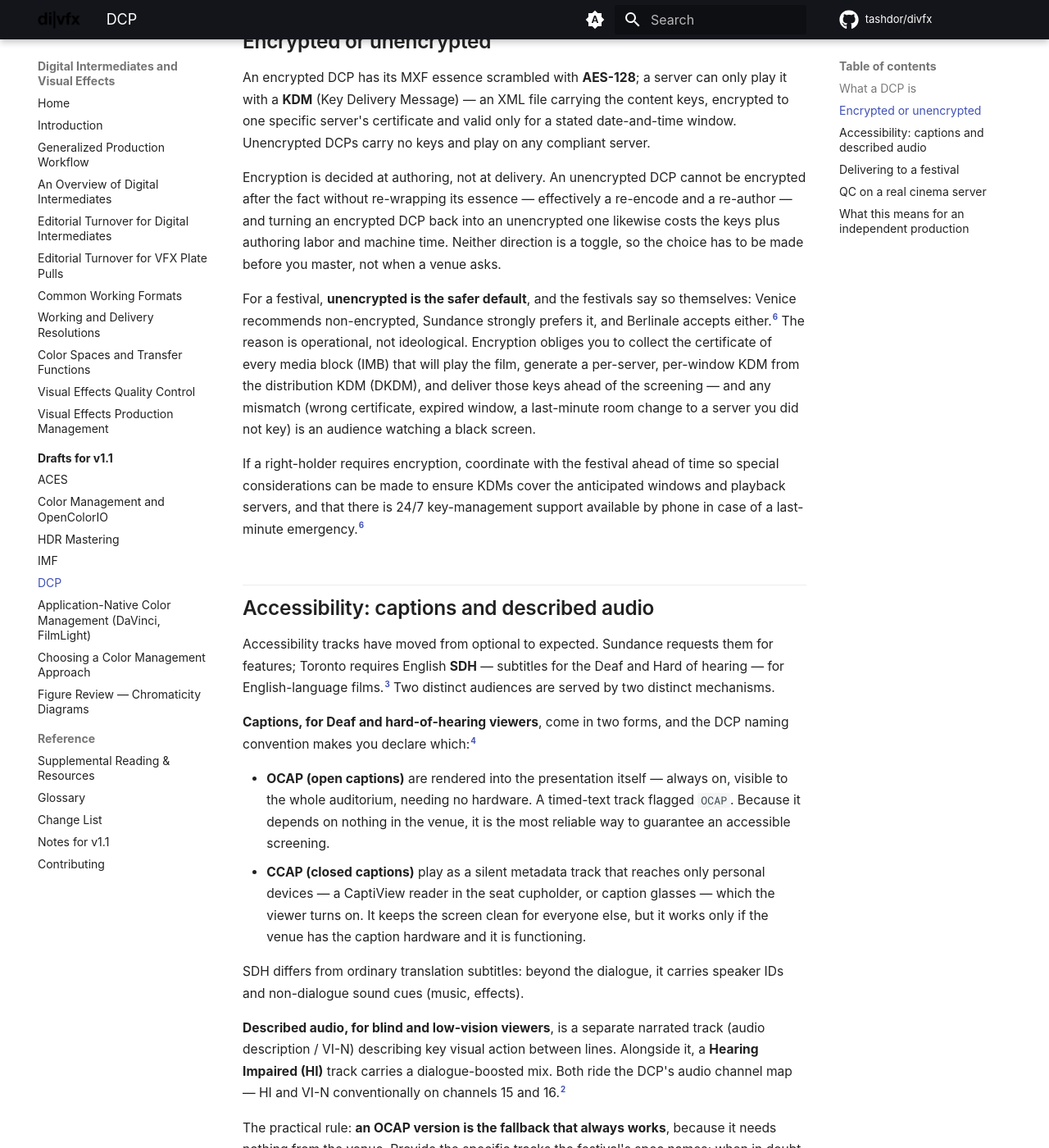
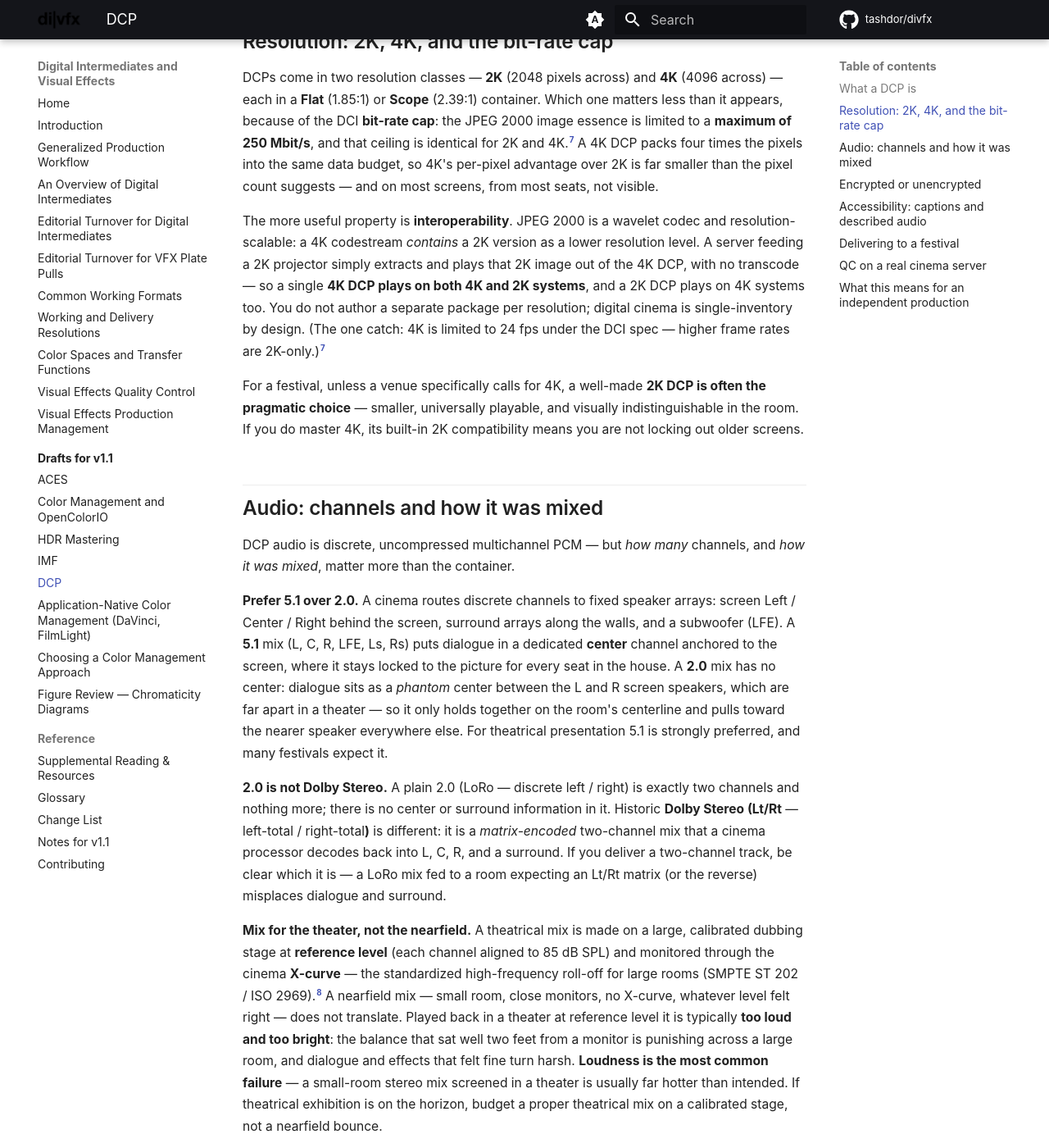
Before and after one commit to tashdor/divfx, an MkDocs documentation site: the page built from docs/drafts/dcp.md, in a window 1280 px wide and 1400 px high, scrolled down 1273 px. Shown: the whole window at 82% size. Built offline with MkDocs 1.6.1 and Material for MkDocs 9.7.7, drawn with Linux system fonts in a browser that asks for light colours; comment, search, counter and statistics services are not loaded; the version menu is left out; some of the changed text lies outside the part shown.

Commit message:
DCP: add Resolution (2K/4K + 250Mbps cap) and Audio (5.1 vs 2.0, theatrical vs nearfield) sections; plan-ahead accessibility; fix ACES grade round-trip in diagram
Co-Authored-By: Claude Opus 4.8 <noreply@anthropic.com>

```diff
--- a/docs/drafts/dcp.md
+++ b/docs/drafts/dcp.md
@@ -21,6 +21,24 @@ Structurally the DCP is the [IMF](imf.md)'s predecessor — and, in large part,
 | **Subtitles / captions** | **SMPTE Timed Text** ([ST 428-7](https://www.smpte.org/standards)) or Interop XML, with PNG or font-rendered glyphs |
 
 Two package flavors exist, and the difference matters at ingest. **Interop (IOP)** is the older de-facto format: narrower in what it allows, but understood by essentially every server ever deployed. **SMPTE DCP** is the standardized modern format (the ST 428/429 families) and is required for anything Interop never specified — high frame rates, immersive audio, and properly-signalled closed captions.[^dcp-dtdc] Most festivals accept both; some now expect SMPTE. Interop remains the safe universal when you do not know the venue's server age. Confirm which the festival wants before you master — the two are not interchangeable at the door.
+
+## Resolution: 2K, 4K, and the bit-rate cap
+
+DCPs come in two resolution classes — **2K** (2048 pixels across) and **4K** (4096 across) — each in a **Flat** (1.85:1) or **Scope** (2.39:1) container. Which one matters less than it appears, because of the DCI **bit-rate cap**: the JPEG 2000 image essence is limited to a **maximum of 250 Mbit/s**, and that ceiling is identical for 2K and 4K.[^dcp-res] A 4K DCP packs four times the pixels into the same data budget, so 4K's per-pixel advantage over 2K is far smaller than the pixel count suggests — and on most screens, from most seats, not visible.
+
+The more useful property is **interoperability**. JPEG 2000 is a wavelet codec and resolution-scalable: a 4K codestream *contains* a 2K version as a lower resolution level. A server feeding a 2K projector simply extracts and plays that 2K image out of the 4K DCP, with no transcode — so a single **4K DCP plays on both 4K and 2K systems**, and a 2K DCP plays on 4K systems too. You do not author a separate package per resolution; digital cinema is single-inventory by design. (The one catch: 4K is limited to 24 fps under the DCI spec — higher frame rates are 2K-only.)[^dcp-res]
+
+For a festival, unless a venue specifically calls for 4K, a well-made **2K DCP is often the pragmatic choice** — smaller, universally playable, and visually indistinguishable in the room. If you do master 4K, its built-in 2K compatibility means you are not locking out older screens.
+
+## Audio: channels and how it was mixed
+
+DCP audio is discrete, uncompressed multichannel PCM — but *how many* channels, and *how it was mixed*, matter more than the container.
+
+**Prefer 5.1 over 2.0.** A cinema routes discrete channels to fixed speaker arrays: screen Left / Center / Right behind the screen, surround arrays along the walls, and a subwoofer (LFE). A **5.1** mix (L, C, R, LFE, Ls, Rs) puts dialogue in a dedicated **center** channel anchored to the screen, where it stays locked to the picture for every seat in the house. A **2.0** mix has no center: dialogue sits as a *phantom* center between the L and R screen speakers, which are far apart in a theater — so it only holds together on the room's centerline and pulls toward the nearer speaker everywhere else. For theatrical presentation 5.1 is strongly preferred, and many festivals expect it.
+
+**2.0 is not Dolby Stereo.** A plain 2.0 (LoRo — discrete left / right) is exactly two channels and nothing more; there is no center or surround information in it. Historic **Dolby Stereo (Lt/Rt** — left-total / right-total**)** is different: it is a *matrix-encoded* two-channel mix that a cinema processor decodes back into L, C, R, and a surround. If you deliver a two-channel track, be clear which it is — a LoRo mix fed to a room expecting an Lt/Rt matrix (or the reverse) misplaces dialogue and surround.
+
+**Mix for the theater, not the nearfield.** A theatrical mix is made on a large, calibrated dubbing stage at **reference level** (each channel aligned to 85 dB SPL) and monitored through the cinema **X-curve** — the standardized high-frequency roll-off for large rooms (SMPTE ST 202 / ISO 2969).[^dcp-audio] A nearfield mix — small room, close monitors, no X-curve, whatever level felt right — does not translate. Played back in a theater at reference level it is typically **too loud and too bright**: the balance that sat well two feet from a monitor is punishing across a large room, and dialogue and effects that felt fine turn harsh. **Loudness is the most common failure** — a small-room stereo mix screened in a theater is usually far hotter than intended. If theatrical exhibition is on the horizon, budget a proper theatrical mix on a calibrated stage, not a nearfield bounce.
 
 ## Encrypted or unencrypted
 
@@ -75,7 +93,7 @@ Play it start to finish, listen to the full mix, and verify captions on the real
 ## What this means for an independent production
 
 - **Decide encryption early**, and default to unencrypted for festivals unless a rights-holder demands otherwise.
-- **Build accessibility during the DI, not after** — an OCAP version, SDH, and described audio are increasingly required, and retrofitting them into a finished master is expensive.
+- **Plan the accessibility deliverables ahead of time.** OCAP/SDH captions and described audio are increasingly required, and they are valuable assets for the eventual sale of the film. Given enough lead time they are cheap to produce well — take the time to author quality timed-text files at the correct frame rate — so that a sudden festival request is not a scramble. Rushed against a deadline is where errors and unnecessary cost creep in.
 - **Get each festival's exact spec first.** "A DCP" is not a specification: Interop vs SMPTE, media and delivery method, naming, and which accessibility tracks all need to be settled before mastering.
 - **QC on real hardware.** A desktop player proves the package parses; only a cinema server proves it screens.
 
@@ -90,3 +108,7 @@ Play it start to finish, listen to the full mix, and verify captions on the real
 [^dcp-drive]: EXT2/EXT3 with a **128-byte inode size** is the required delivery-drive format under the DCI specification and the [ISDCF](https://www.isdcf.com/) recommendation; modern Linux tooling defaults to 256-byte inodes, which older Doremi/Dolby servers reject outright. **[web-sourced.]**
 
 [^dcp-fest]: Unencrypted preference, KDM window rules, and delivery-media requirements from the 2024 festival technical specifications of the [Venice Biennale](https://static.labiennale.org/files/cinema/2024/Documenti/specs-dcp-2024.pdf), the [Berlinale](https://www.berlinale.de/en/film-entry/technical-specifications/festival-media.html), and [Sundance](https://www.sundance.org/wp-content/uploads/2022/11/Technical-Specifications-For-Festival-Presentation.pdf). Specs change yearly — confirm the current edition. **[web-sourced.]**
+
+[^dcp-res]: The [DCI Digital Cinema System Specification](https://www.dcimovies.com/) caps the JPEG 2000 image essence at **250 Mbit/s** for both 2K and 4K; JPEG 2000's wavelet resolution-scalability lets a 2K system extract a 2K image from a 4K codestream, so 2K and 4K DCPs are interoperable ("single inventory"). 4K is constrained to 24 fps. **[web-sourced.]**
+
+[^dcp-audio]: Reference monitoring level (85 dB SPL per channel) and the cinema **X-curve** are standardized in SMPTE ST 202 / ISO 2969; DCP audio channel layouts (5.1, 7.1, and the HI/VI assignments) are covered in the DTDC delivery guidelines. Dolby Stereo Lt/Rt is the historical matrix-encoded two-channel theatrical format. **[web-sourced in part.]**
```
Also changed, not shown: docs/drafts/aces.md (+4 -4 lines).
